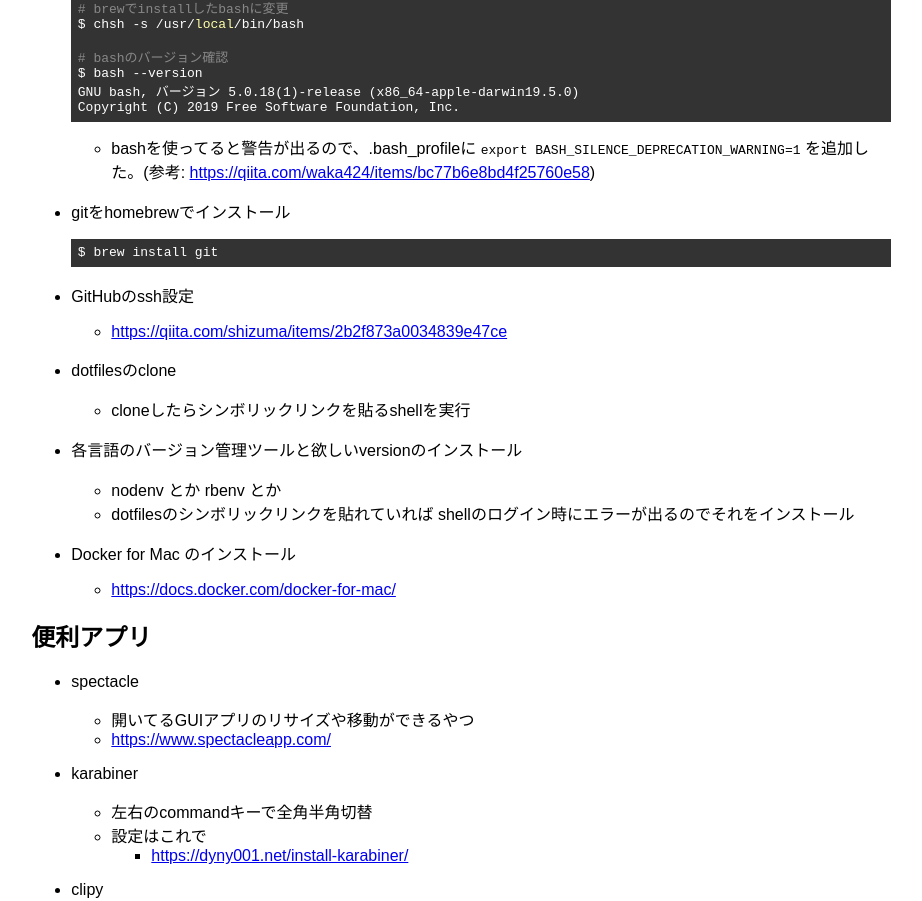
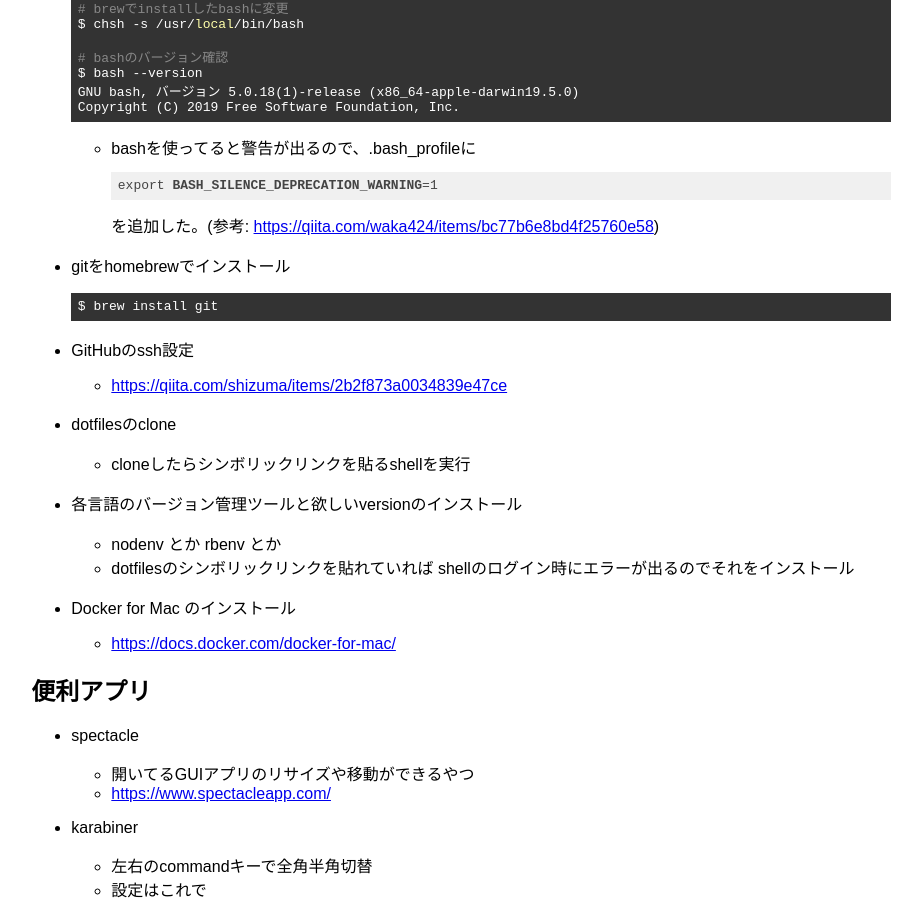
Before and after one commit to hxrxchang/my-next-page, a Next.js app: page /blog/first-setting-of-mac in a window 1280 px wide. Shown: the part 819-1720 px from the top of the page, without its empty margins (281-1203 px from the left). Built offline with nearby package versions, Linux system fonts and the light colour scheme; no server answers.

Commit message:
inlinecode対応

```diff
--- a/src/components/blog-content.tsx
+++ b/src/components/blog-content.tsx
@@ -4,6 +4,7 @@ import ReactMarkdown from 'react-markdown';
 import { CodeBlock } from './code-block';
 import { EmbedType } from '../models';
 import { isTwitterEmbed } from '../domains/blog';
+import { ShortCodeBlock } from './short-code-block';
 
 const StyledDiv = styled.div`
   padding: 0 10%;
@@ -74,7 +75,7 @@ export const BlogContent: React.FC<{
           編集履歴
         </a>
       </div>
-      <ReactMarkdown source={content} renderers={{ code: CodeBlock }} escapeHtml={false} />
+      <ReactMarkdown source={content} renderers={{ inlineCode: ShortCodeBlock, code: CodeBlock }} escapeHtml={false} />
     </StyledDiv>
   );
 };
--- a/src/components/index.ts
+++ b/src/components/index.ts
@@ -10,3 +10,4 @@ export { BlogContent } from './blog-content';
 export { CodeBlock } from './code-block';
 export { PcDrawer } from './pc-drawer';
 export { SpDrawer } from './sp-drawer';
+export { ShortCodeBlock } from './short-code-block';
--- /dev/null
+++ b/src/components/short-code-block.tsx
@@ -0,0 +1,10 @@
+import React from 'react';
+import SyntaxHighlighter from 'react-syntax-highlighter';
+
+type Props = {
+  value: string;
+};
+
+export const ShortCodeBlock: React.FC<Props> = ({ value }) => {
+  return <SyntaxHighlighter>{value}</SyntaxHighlighter>;
+};
```
